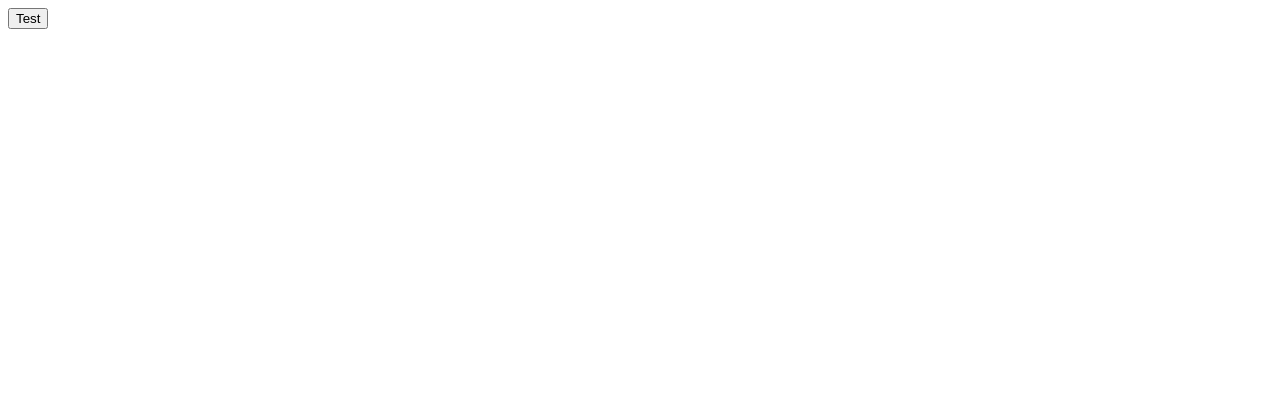
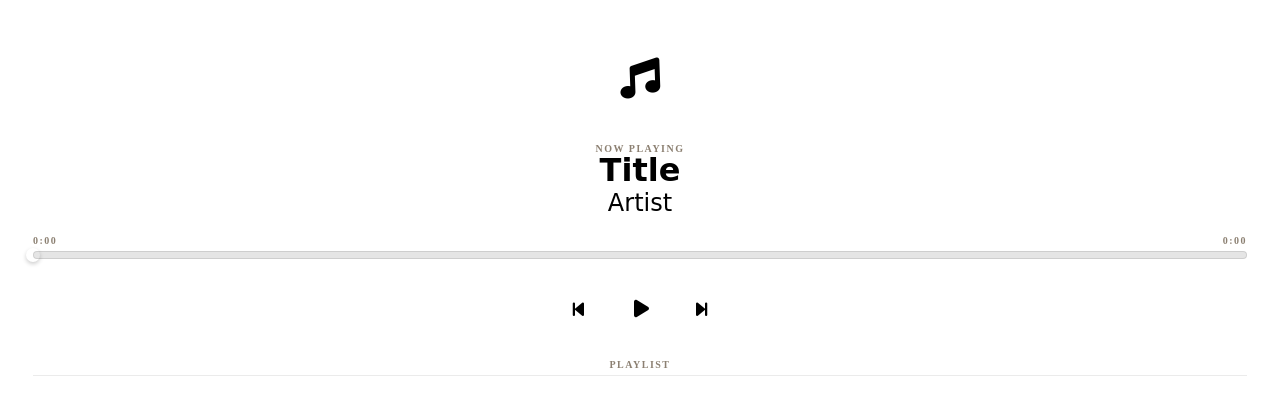
Before and after one commit to xpakx/litm, a website: page src/music/music.html in a window 1280 px wide. Drawn offline with Linux system fonts and the light colour scheme.

Commit message:
feat: style new music component

```diff
--- a/src/music/music.html
+++ b/src/music/music.html
@@ -1 +1,255 @@
-<button id='play'>Test</button>
+<link rel="stylesheet" href="https://cdnjs.cloudflare.com/ajax/libs/font-awesome/6.4.0/css/all.min.css">
+<style>
+.card-body {
+	position: relative;
+	flex-grow: 1;
+	padding: 20px 25px;
+	background-image: repeating-linear-gradient(
+		transparent,
+		transparent 33px,
+		var(--line-color) 33px,
+		var(--line-color) 34px
+	);
+	background-position: 0 10px;
+}
+
+.label-text {
+	font-family: 'Cinzel', serif;
+	color: #8c8072;
+	font-size: 10px;
+	letter-spacing: 1.5px;
+	font-weight: 600;
+	text-transform: uppercase;
+}
+
+.handwritten {
+	font-family: 'Caveat', cursive;
+	color: var(--text-dark);
+	line-height: 1;
+}
+
+.art-container {
+	display: flex;
+	justify-content: center;
+	margin-bottom: 15px;
+}
+
+.art-sketch {
+	width: 100px;
+	height: 100px;
+	border: 2px dashed var(--text-muted);
+	border-radius: 4px;
+	display: flex;
+	justify-content: center;
+	align-items: center;
+	color: var(--text-muted);
+	font-size: 40px;
+	background-color: rgba(255,255,255,0.2);
+	transform: rotate(-2deg);
+}
+
+.track-info {
+	text-align: center;
+	margin-bottom: 20px;
+}
+
+.song-title {
+	font-size: 32px;
+	font-weight: 700;
+	margin-bottom: 5px;
+	display: inline-block;
+}
+
+.artist-name {
+	font-size: 24px;
+	color: var(--text-muted);
+}
+
+.progress-area {
+	margin-bottom: 25px;
+}
+
+.time-labels {
+	display: flex;
+	justify-content: space-between;
+	margin-bottom: 5px;
+}
+
+.progress-track {
+	height: 6px;
+	background-color: rgba(0,0,0,0.1);
+	border-radius: 10px;
+	position: relative;
+	cursor: pointer;
+	border: 1px solid rgba(0,0,0,0.1);
+}
+
+.progress-fill {
+	height: 100%;
+	background-color: var(--header-bg);
+	width: 0%;
+	border-radius: 10px;
+	position: relative;
+	transition: width 0.1s linear;
+}
+
+.progress-fill::after {
+	content: '';
+	position: absolute;
+	right: -6px;
+	top: -4px;
+	width: 14px;
+	height: 14px;
+	background-color: var(--text-dark);
+	border-radius: 50%;
+	border: 2px solid var(--card-bg);
+	box-shadow: 0 2px 4px rgba(0,0,0,0.2);
+}
+
+.controls {
+	display: flex;
+	justify-content: center;
+	align-items: center;
+	gap: 25px;
+	margin-bottom: 25px;
+}
+
+.control-btn {
+	background: none;
+	border: none;
+	color: var(--text-dark);
+	cursor: pointer;
+	transition: transform 0.1s;
+	display: flex;
+	align-items: center;
+	justify-content: center;
+}
+
+.control-btn:hover {
+	transform: scale(1.1);
+	color: #5a4638;
+}
+
+.control-btn:active {
+	transform: scale(0.95);
+}
+
+.btn-main {
+	width: 50px;
+	height: 50px;
+	border: 2px solid var(--text-dark);
+	border-radius: 50%;
+	font-size: 20px;
+}
+
+.btn-side {
+	font-size: 18px;
+	color: var(--text-muted);
+}
+
+.playlist {
+	margin-top: 5px;
+}
+
+.playlist-header {
+	border-bottom: 1.5px solid rgba(0,0,0,0.08);
+	margin-bottom: 10px;
+	padding-bottom: 5px;
+	text-align: center;
+}
+
+.playlist-item {
+	display: flex;
+	align-items: center;
+	padding: 4px 0;
+	cursor: pointer;
+	opacity: 0.7;
+	transition: opacity 0.2s;
+}
+
+.playlist-item:hover {
+	opacity: 1;
+}
+
+.playlist-item.active {
+	opacity: 1;
+}
+
+.playlist-item.active .song-text {
+	position: relative;
+	z-index: 1;
+	padding: 0 5px;
+}
+
+.playlist-item.active .song-text::before {
+	content: '';
+	position: absolute;
+	top: 10%;
+	bottom: 10%;
+	left: 0;
+	right: 0;
+	z-index: -1;
+	background-color: var(--highlight-yellow);
+	border-radius: 3px 8px 4px 6px / 5px 3px 8px 4px;
+	transform: skewX(-4deg) rotate(-0.5deg);
+	opacity: 0.9;
+}
+
+.playlist-text {
+	font-size: 22px;
+	margin-left: 10px;
+	font-weight: 600;
+}
+
+.playlist-item.active .active-scratch {
+	opacity: 0.8;
+}
+
+</style>
+
+
+
+<div class="card-body">
+
+    <div class="art-container">
+	<div class="art-sketch" id="albumArt">
+	    <i class="fa-solid fa-music"></i>
+	</div>
+    </div>
+
+    <div class="track-info">
+	<div class="label-text">NOW PLAYING</div>
+	<div class="handwritten song-title marker-peach" id="mainTitle">Title</div>
+	<div class="handwritten artist-name" id="mainArtist">Artist</div>
+    </div>
+
+    <div class="progress-area">
+	<div class="time-labels label-text">
+	    <span id="currentTime">0:00</span>
+	    <span id="duration">0:00</span>
+	</div>
+	<div class="progress-track" id="progressTrack">
+	    <div class="progress-fill" id="progressBar"></div>
+	</div>
+    </div>
+
+    <div class="controls">
+	<button class="control-btn btn-side" id='backward'>
+	    <i class="fa-solid fa-backward-step"></i>
+	</button>
+
+	<button class="control-btn btn-main" id="play">
+	    <i class="fa-solid fa-play" style="margin-left: 3px;"></i>
+	</button>
+
+	<button class="control-btn btn-side" id='forward'>
+	    <i class="fa-solid fa-forward-step"></i>
+	</button>
+    </div>
+
+    <div class="playlist">
+	<div class="playlist-header label-text">PLAYLIST</div>
+	<div id="playlistContainer"> <!-- TODO --> </div>
+    </div>
+
+</div>
--- a/src/music/music.ts
+++ b/src/music/music.ts
@@ -24,7 +24,7 @@ export function musicComponent(yt: Youtube): ComponentDefinition {
 	return {
 		title: 'Music',
 		width: 420,
-		height: 280,
+		height: 600,
 		servicesFactory: () => [new MusicService(yt)],
 		elementFactory: () => componentOf('win-music', musicTemplate),
 	}
```
